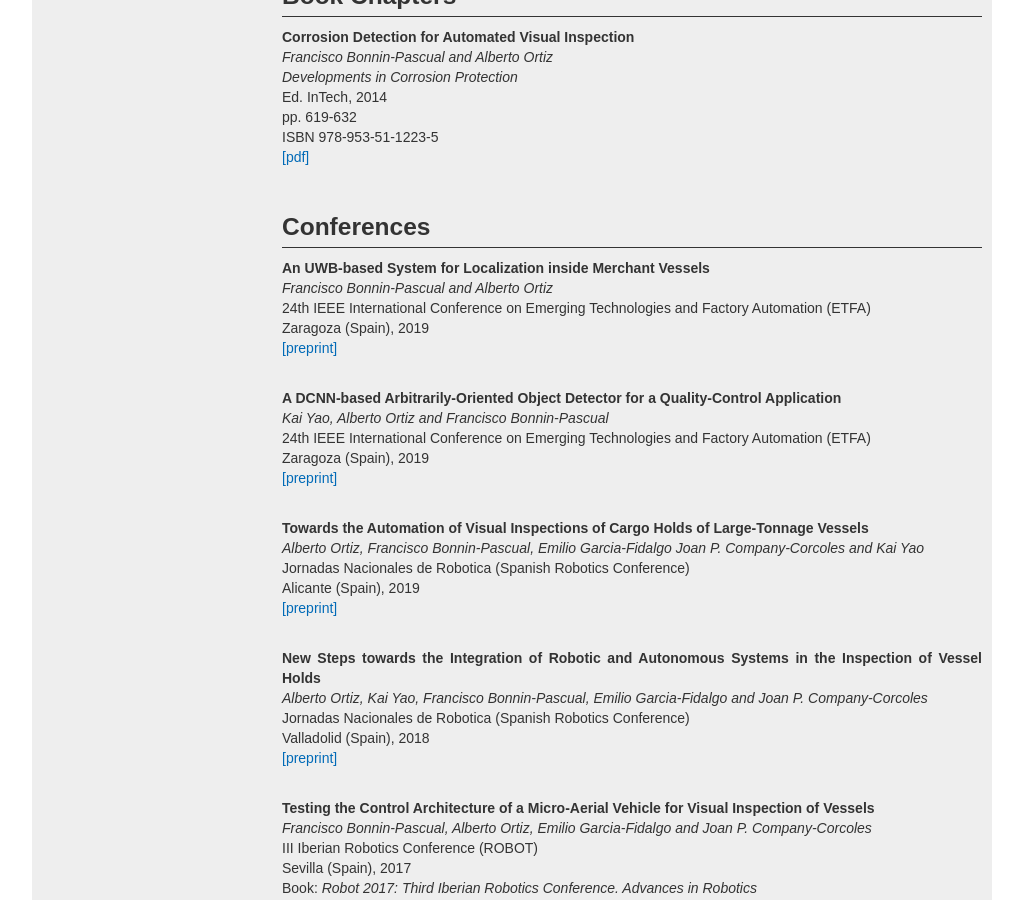
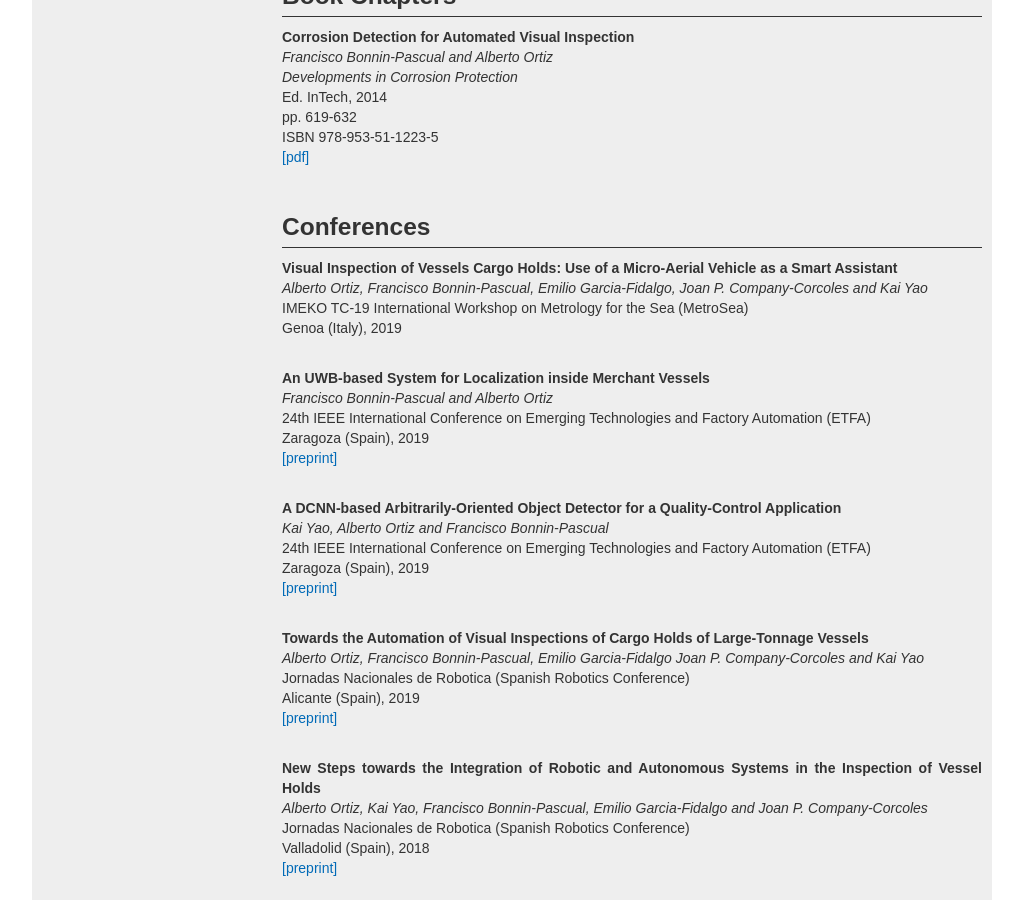
Before and after one commit to xiscobonnin/xiscobonnin.github.io, a Jekyll site: the page built from publications/pubs_type.html, in a window 1280 px wide and 900 px high, scrolled down 1407 px. Shown: the whole window, without its empty margins (128-1151 px from the left). Built offline with Jekyll 4.4.1, drawn with Linux system fonts in a browser that asks for light colours.

Commit message:
some updates

```diff
--- a/index.html
+++ b/index.html
@@ -42,11 +42,17 @@ id: home
 	<table class="table table-condensed">
 	<tbody>
 
+		<tr><td class="span2 text-center">3/4-12-2019</td><td class="span7">Third <a href="/projects/#robins">ROBINS</a> field test campaign, onboard a bulk carrier in Fayard Shipyard, Munkebo (Denmark).</em></td></tr>
+
 		<tr><td class="span2 text-center">11/13-09-2019</td><td class="span7">Attending the 24th IEEE International Conference on Emerging Technologies and Factory Automation (<a href="http://www.etfa2019.org/">ETFA 2019</a>), held in Zaragoza.</em></td></tr>
 
 		<tr><td class="span2 text-center">5-09-2019</td><td class="span7">New article published in <a href="http://www.sciencedirect.com/science/article/pii/S0029801819305682">Ocean Engineering</a>.</em></td></tr>
 
 		<tr><td class="span2 text-center">2-07-2019</td><td class="span7">Two new papers accepted to be presented at <a href="http://www.etfa2019.org/">ETFA 2019</a> conference.</em></td></tr>
+
+		<tr><td class="span2 text-center">19/21-06-2019</td><td class="span7">First <a href="/projects/#robins">ROBINS</a> trials in the testing facilities of the University of Genova.</em></td></tr>
+
+		<tr><td class="span2 text-center">26/27-03-2019</td><td class="span7">Second <a href="/projects/#robins">ROBINS</a> field test campaign onboard a Ro-Ro type vessel in Fayard Shipyard, Munkebo (Denmark).</em></td></tr>
 
 		<tr><td class="span2 text-center">10-10-2018</td><td class="span7">New article published in <a href="http://www.sciencedirect.com/science/article/pii/S0736584517304325">Robotics and Computer-integrated Manufacturing (RCIM)</a>.</em></td></tr>
 
--- a/publications/pubs_type.html
+++ b/publications/pubs_type.html
@@ -102,6 +102,14 @@ ISBN 978-953-51-1223-5<br>
 <!-- Conferences -->
 <a name="conferences"></a>
 <h3 class="title-und">Conferences</h3>
+
+<p class="text-justify">
+<strong>Visual Inspection of Vessels Cargo Holds: Use of a Micro-Aerial Vehicle as a Smart Assistant</strong><br>
+<em>Alberto Ortiz, Francisco Bonnin-Pascual, Emilio Garcia-Fidalgo, Joan P. Company-Corcoles and Kai Yao</em><br>
+IMEKO TC-19 International Workshop on Metrology for the Sea (MetroSea)<br>
+Genoa (Italy), 2019<br>
+<!--a-- href="/static/papers/conf_MetroSea_Ortiz2019.pdf"></!--a-->
+</p><br>
 
 <p class="text-justify">
 <strong>An UWB-based System for Localization inside Merchant Vessels</strong><br>
```
Also changed, not shown: publications/index.html (+8 -0 lines), 1 other file.
